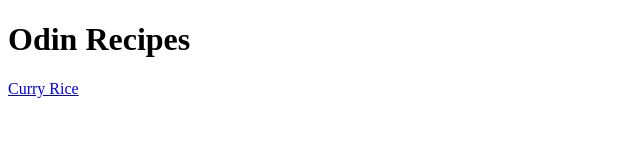
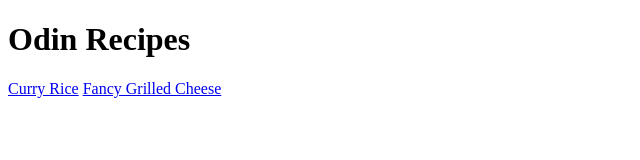
Before and after one commit to SilliestSam/odin-recipes, a plain HTML site: page index.html in a window 1280 px wide. Shown: the whole page, without its empty margins (0-640 px from the left). Drawn offline with Linux system fonts and the light colour scheme.

Commit message:
Added link to Fancy Grilled Cheese

```diff
--- a/index.html
+++ b/index.html
@@ -7,5 +7,6 @@
     <body>
         <h1>Odin Recipes</h1>
         <a href="./recipes/curry-rice.html">Curry Rice</a>
+        <a href="./recipes/fancy-grilled-cheese.html">Fancy Grilled Cheese</a>
     </body>
 </html>
```
